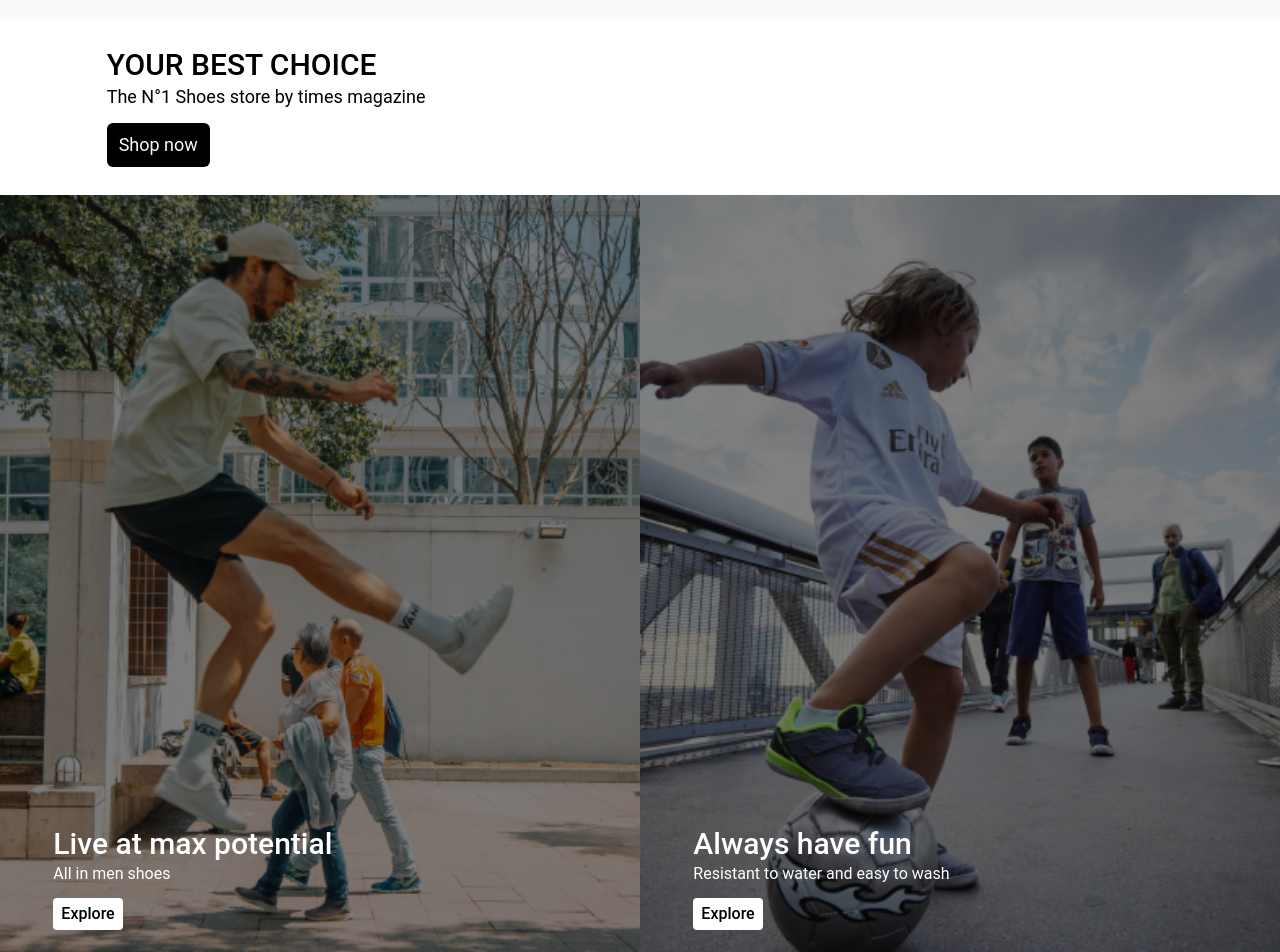
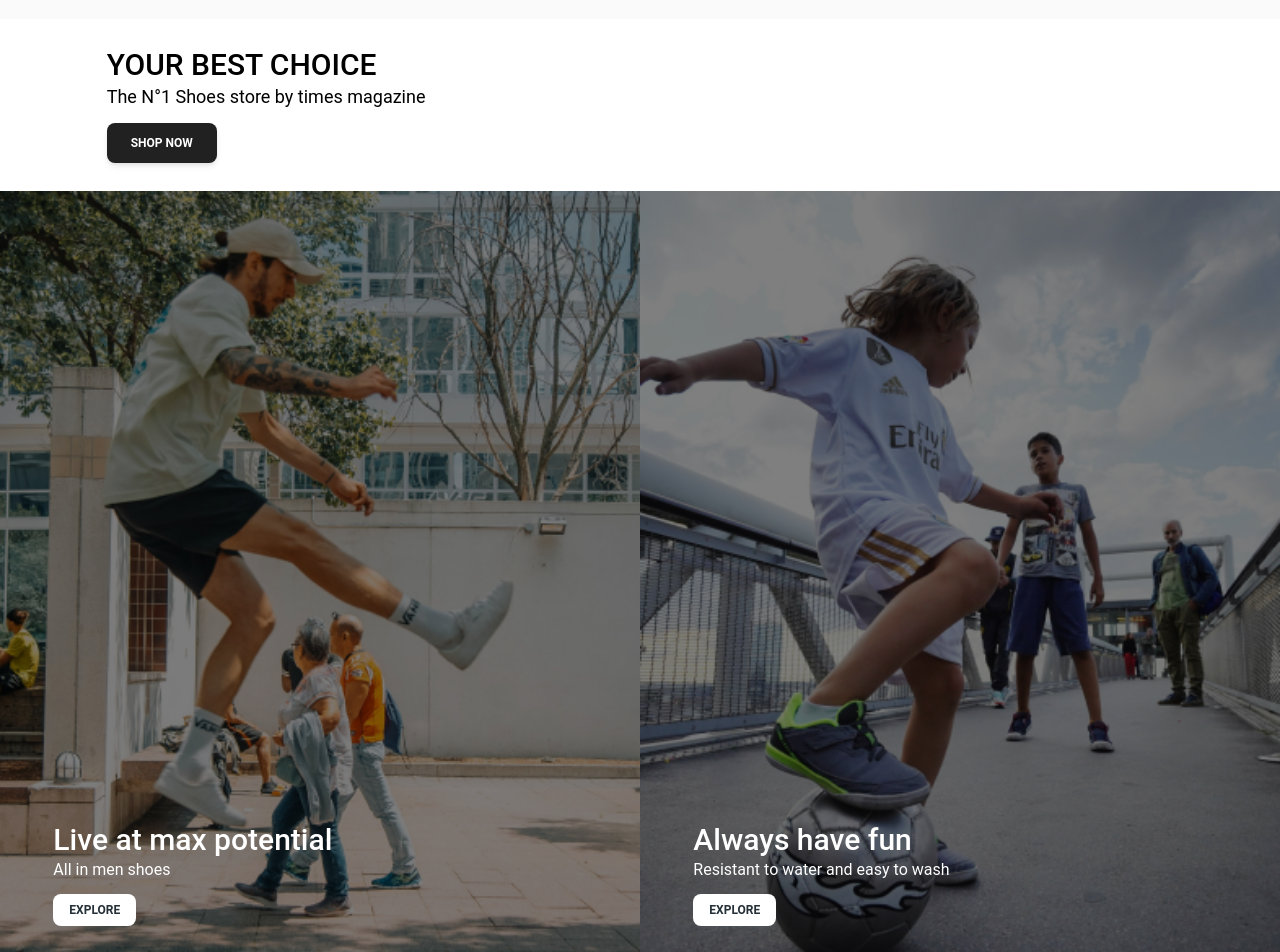
Before and after one commit to jeflugo/fake-ecommerce-1-client, a React (Vite) app: page / in a window 1280 px wide. Shown: the part 1020-1972 px from the top of the page. Built offline with nearby package versions, Linux system fonts and the light colour scheme; no server answers.

Commit message:
Categories done

```diff
--- a/src/pages/Home/CategoriesSection.jsx
+++ b/src/pages/Home/CategoriesSection.jsx
@@ -1,3 +1,4 @@
+import { Button } from '@material-tailwind/react'
 import Container from '../../components/Container'
 import { CATEGORIES_PHOTOS } from '../../constants'
 import { Link } from 'react-router-dom'
@@ -12,9 +13,7 @@ function CategoriesSection() {
 							<h2 className='text-3xl font-medium'>YOUR BEST CHOICE</h2>
 							<p className='text-lg'>The N°1 Shoes store by times magazine</p>
 						</div>
-						<button className='rounded-md bg-black px-3 py-2 text-lg text-gray-50'>
-							Shop now
-						</button>
+						<Button>Shop now</Button>
 					</div>
 				</Container>
 			</div>
@@ -30,9 +29,11 @@ function CategoriesSection() {
 									<p>{subText}</p>
 								</div>
 								<Link to={url}>
-									<button className='rounded bg-white px-2 py-1 font-medium'>
+									<Button color='white' size='sm'>
 										Explore
-									</button>
+									</Button>
+									{/* <button className='rounded bg-white px-2 py-1 font-medium'>
+									</button> */}
 								</Link>
 							</Container>
 						</div>
```
